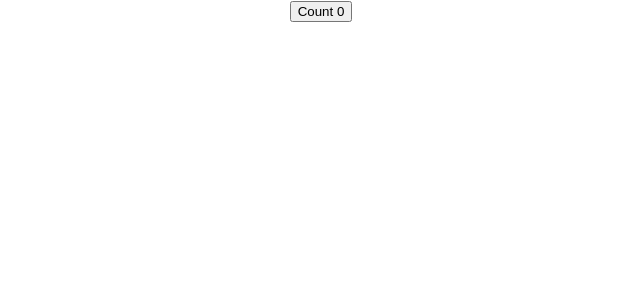
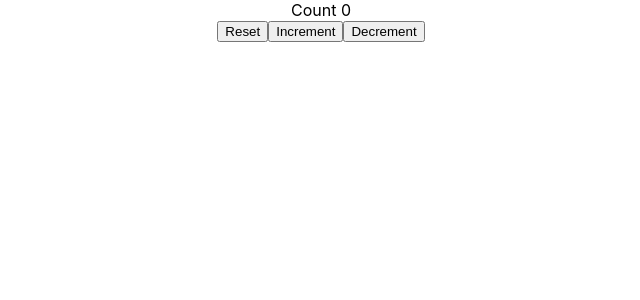
Before and after one commit to pdayanand03/react-hooks, a React (Create React App) app: page / in a window 1280 px wide. Shown: the top 300 px of the page, without its empty margins (319-959 px from the left). Built offline with nearby package versions, Linux system fonts and the light colour scheme.

Commit message:
why prevState used in useState

```diff
--- a/src/App.js
+++ b/src/App.js
@@ -1,12 +1,14 @@
 import './App.css';
 import ClassCounter from './components/ClassCounter';
 import HookCounter from './components/HookCounter';
+import HookCounterTwo from './components/HookCounterTwo';
 
 function App() {
   return (
     <div className="App">
      {/* <ClassCounter/> */}
-     <HookCounter/>
+     {/* <HookCounter/> */}
+     <HookCounterTwo/>
     </div>
   );
 }
--- /dev/null
+++ b/src/components/HookCounterTwo.js
@@ -0,0 +1,15 @@
+import React, { useState } from "react";
+
+const HookCounterTwo = () =>{
+    const initalCount =0
+    const [count, setCount] = useState(initalCount)
+    return(
+        <div>
+            <div>Count {count}</div>
+            <button onClick={()=>setCount(initalCount)}>Reset</button>
+            <button onClick={()=>setCount(count=>count+1)}>Increment</button>
+            <button onClick={()=>setCount(count=>count-1)}>Decrement</button>
+        </div>
+    )
+}
+export default HookCounterTwo
```
